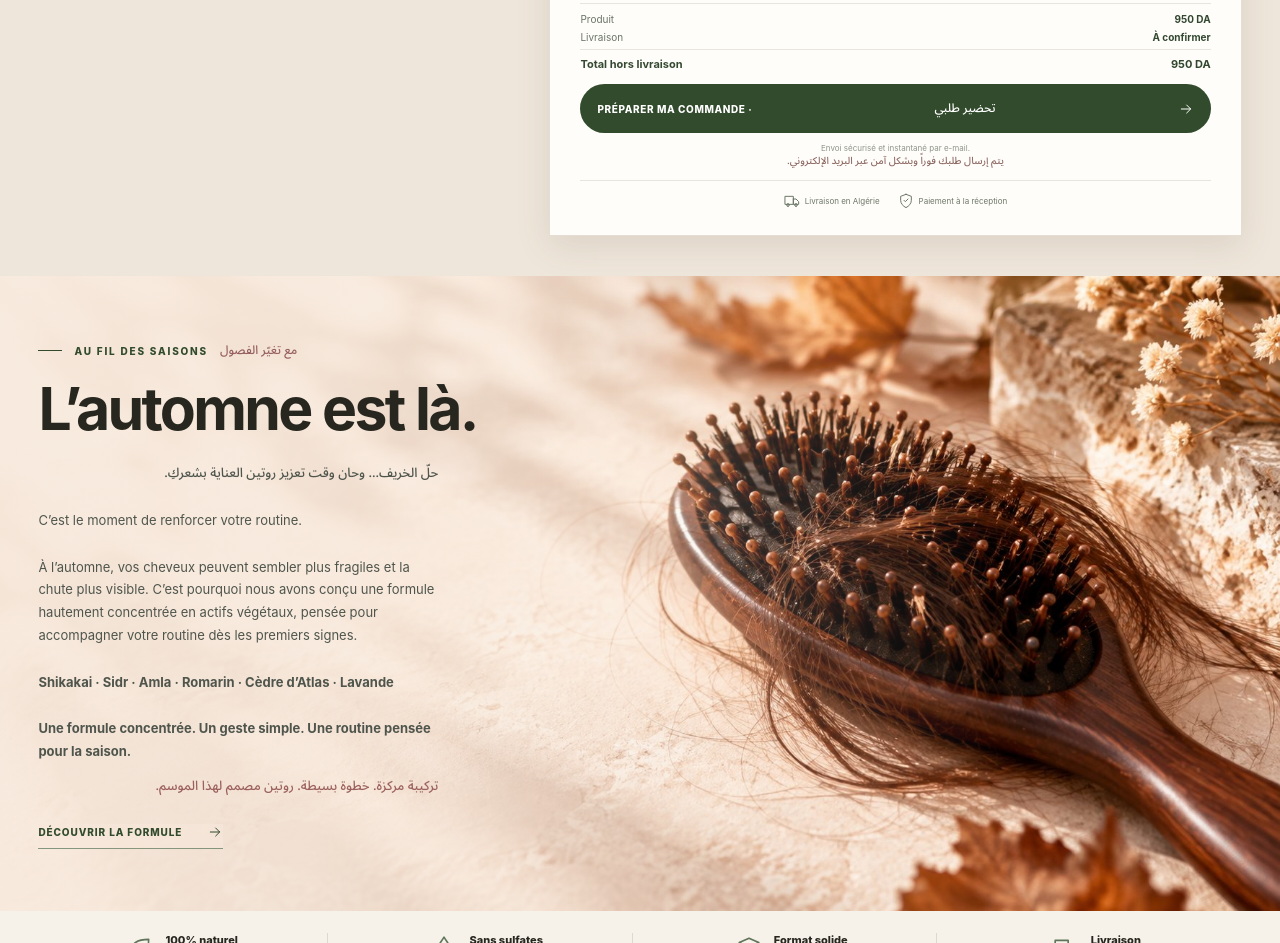
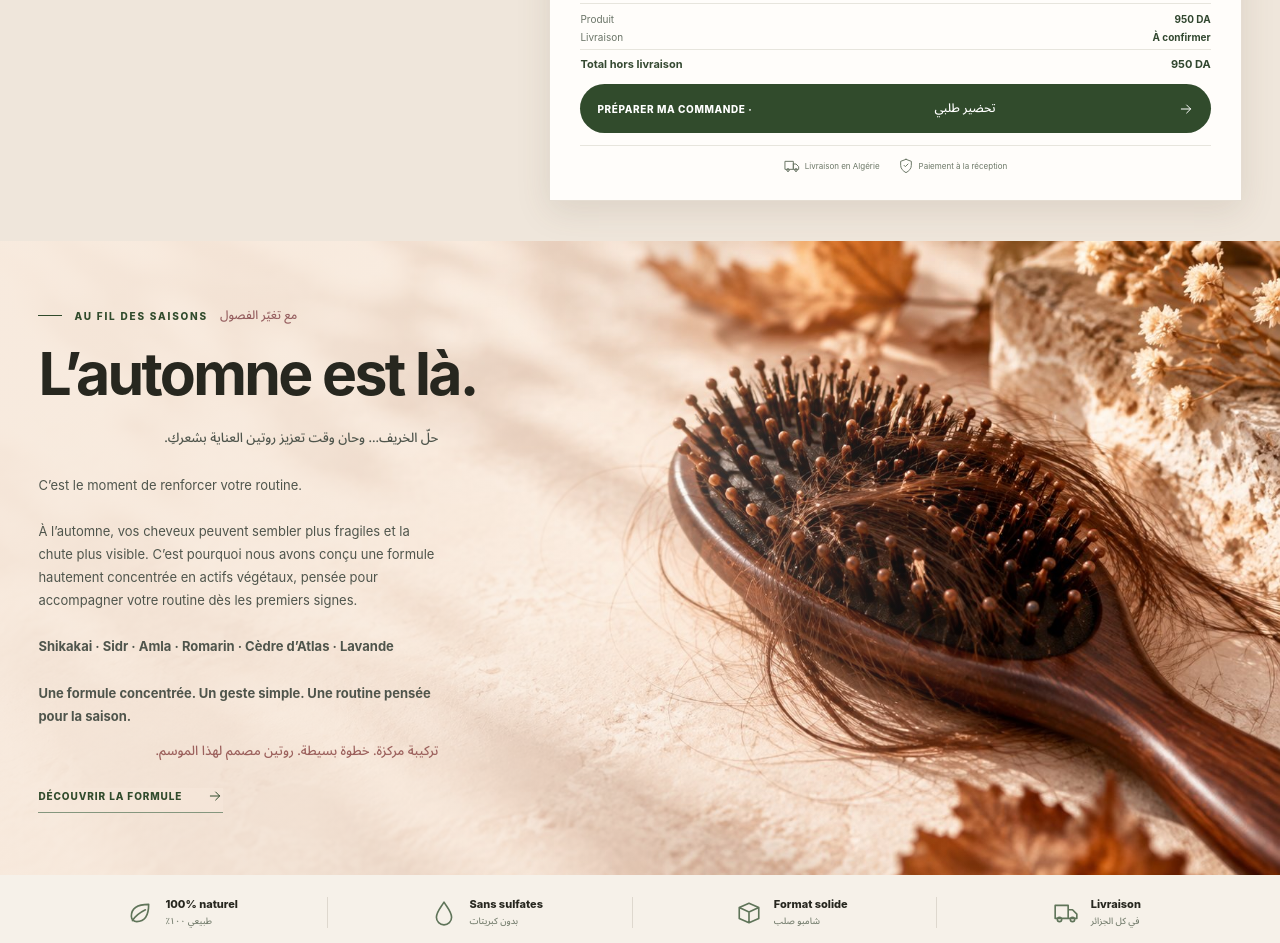
Before and after one commit to RENOLIX/ivoire.github.io, a plain HTML site: page index.html in a window 1280 px wide. Shown: the part 1307-2250 px from the top of the page. Drawn offline with Linux system fonts and the light colour scheme.

Commit message:
Remove delivery note from form

```diff
--- a/index.html
+++ b/index.html
@@ -72,7 +72,6 @@
           <div class="form-total"><span>Produit <b id="subtotal">950 DA</b></span><span>Livraison <b>À confirmer</b></span><strong>Total hors livraison <b id="total">950 DA</b></strong></div>
           <button class="submit" type="submit">Préparer ma commande · <span class="ar" lang="ar" dir="rtl">تحضير طلبي</span> <svg class="icon"><use href="#i-arrow"/></svg></button>
           <p id="form-status" class="form-status" role="status" aria-live="polite" hidden></p>
-          <p class="form-foot">Envoi sécurisé et instantané par e-mail.<br><span class="ar" lang="ar" dir="rtl">يتم إرسال طلبك فوراً وبشكل آمن عبر البريد الإلكتروني.</span></p>
           <div class="form-assurance"><span><svg class="icon"><use href="#i-truck"/></svg> Livraison en Algérie</span><span><svg class="icon"><use href="#i-shield"/></svg> Paiement à la réception</span></div>
         </form>
       </div>
```
